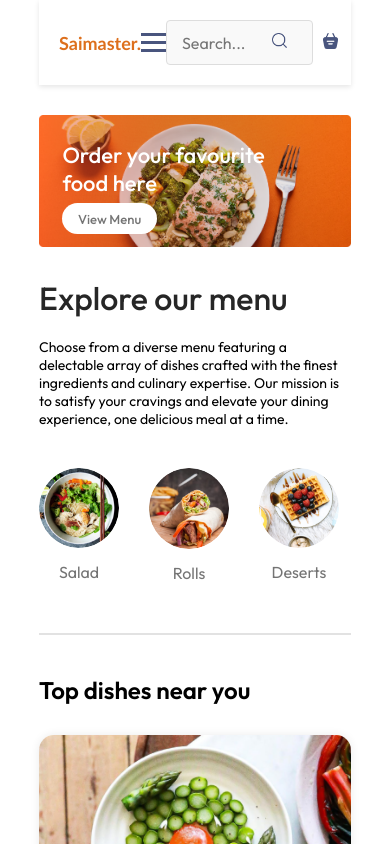
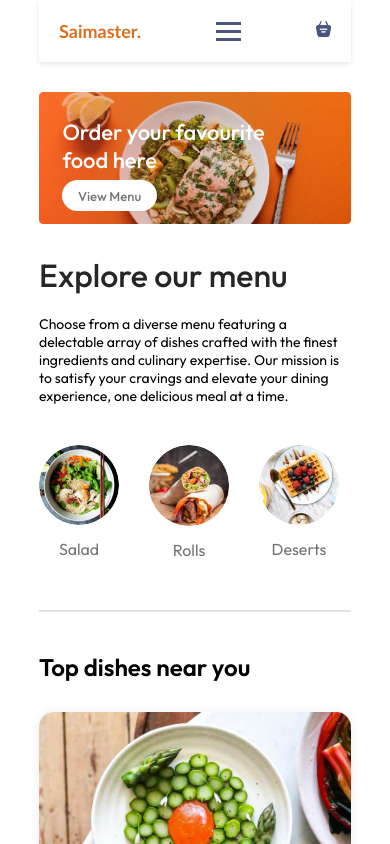
Before and after one commit to bhanualuka/react-food-delivery, a React (Create React App) app: page / in a window 390 px wide. Shown: the top 844 px of the page. Built offline with nearby package versions, Linux system fonts and the light colour scheme.

Commit message:
changes-made

```diff
--- a/src/components/Navbar/Navbar.css
+++ b/src/components/Navbar/Navbar.css
@@ -41,30 +41,7 @@
   margin-right: 20px; /* Add margin to right section */
 }
 
-/* Search Input */
-.navbar-search {
-  display: flex;
-  align-items: center;
-  border: 1px solid #ddd;
-  border-radius: 4px;
-  padding: 5px 10px;
-  background-color: #f9f9f9;
-}
-
-.navbar-search input {
-  border: none;
-  outline: none;
-  padding: 5px;
-  font-size: 16px;
-  background-color: transparent;
-}
-
-.navbar-search button {
-  background-color: transparent;
-  border: none;
-  cursor: pointer;
-}
-
+/* Cart Icon */
 .navbar-search-icon {
   position: relative;
 }
@@ -147,10 +124,6 @@
     gap: 20px;
   }
 
-  .navbar-search input {
-    width: 120px;
-  }
-
   .navbar-right img {
     width: 20px;
   }
@@ -165,17 +138,8 @@
     gap: 15px;
   }
 
-  .navbar-search input {
-    width: 100px;
-  }
-
   .navbar-right img {
     width: 18px;
-  }
-
-  .navbar-right button {
-    padding: 7px 15px;
-    font-size: 14px;
   }
 }
 
@@ -188,10 +152,6 @@
     gap: 10px;
   }
 
-  .navbar-search input {
-    width: 80px;
-  }
-
   .navbar-right img {
     width: 15px;
   }
--- a/src/components/Navbar/Navbar.jsx
+++ b/src/components/Navbar/Navbar.jsx
@@ -7,13 +7,8 @@ import { StoreContext } from "../../context/StoreContext";
 const Navbar = () => {
   const [menu, setMenu] = useState("home");
   const [isMenuOpen, setIsMenuOpen] = useState(false); // State for hamburger menu
-  const [searchQuery, setSearchQuery] = useState(""); // State for search input
 
   const { getTotalCartAmount } = useContext(StoreContext);
-
-  const handleSearchChange = (e) => {
-    setSearchQuery(e.target.value);
-  };
 
   return (
     <>
@@ -77,23 +72,10 @@ const Navbar = () => {
         </ul>
 
         <div className="navbar-right">
-          {/* Search Input */}
-          <div className="navbar-search">
-            <input
-              type="text"
-              placeholder="Search..."
-              value={searchQuery}
-              onChange={handleSearchChange}
-            />
-            <button type="button">
-              <img src={assets.search_icon} alt="Search" />
-            </button>
-          </div>
-
           {/* Cart Icon */}
           <div className="navbar-search-icon">
             <Link to="/cart">
-              <img src={assets.basket_icon} alt="" />
+              <img src={assets.basket_icon} alt="Cart" />
             </Link>
             <div className={getTotalCartAmount() === 0 ? "" : "dot"}></div>
           </div>
```
